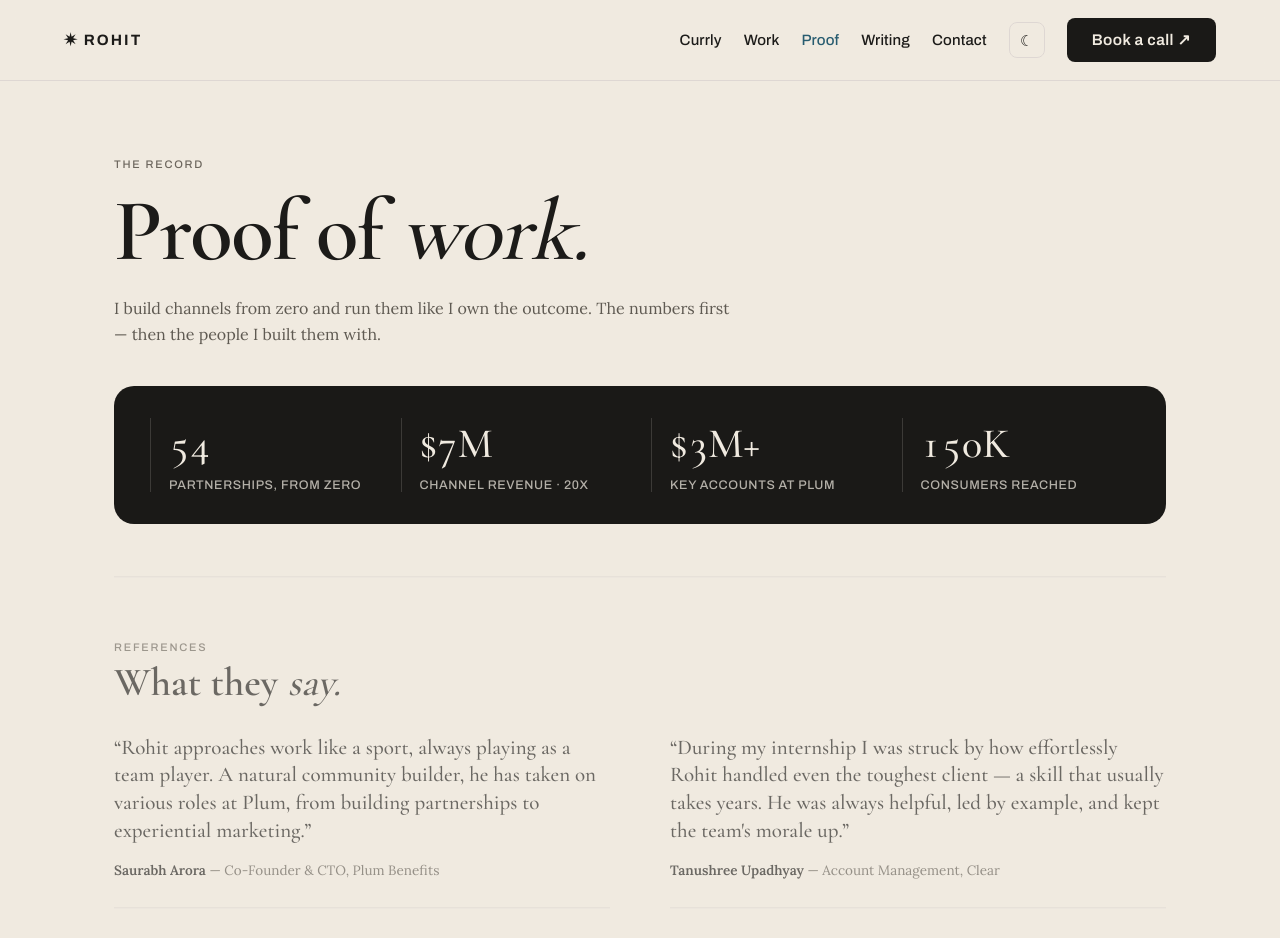
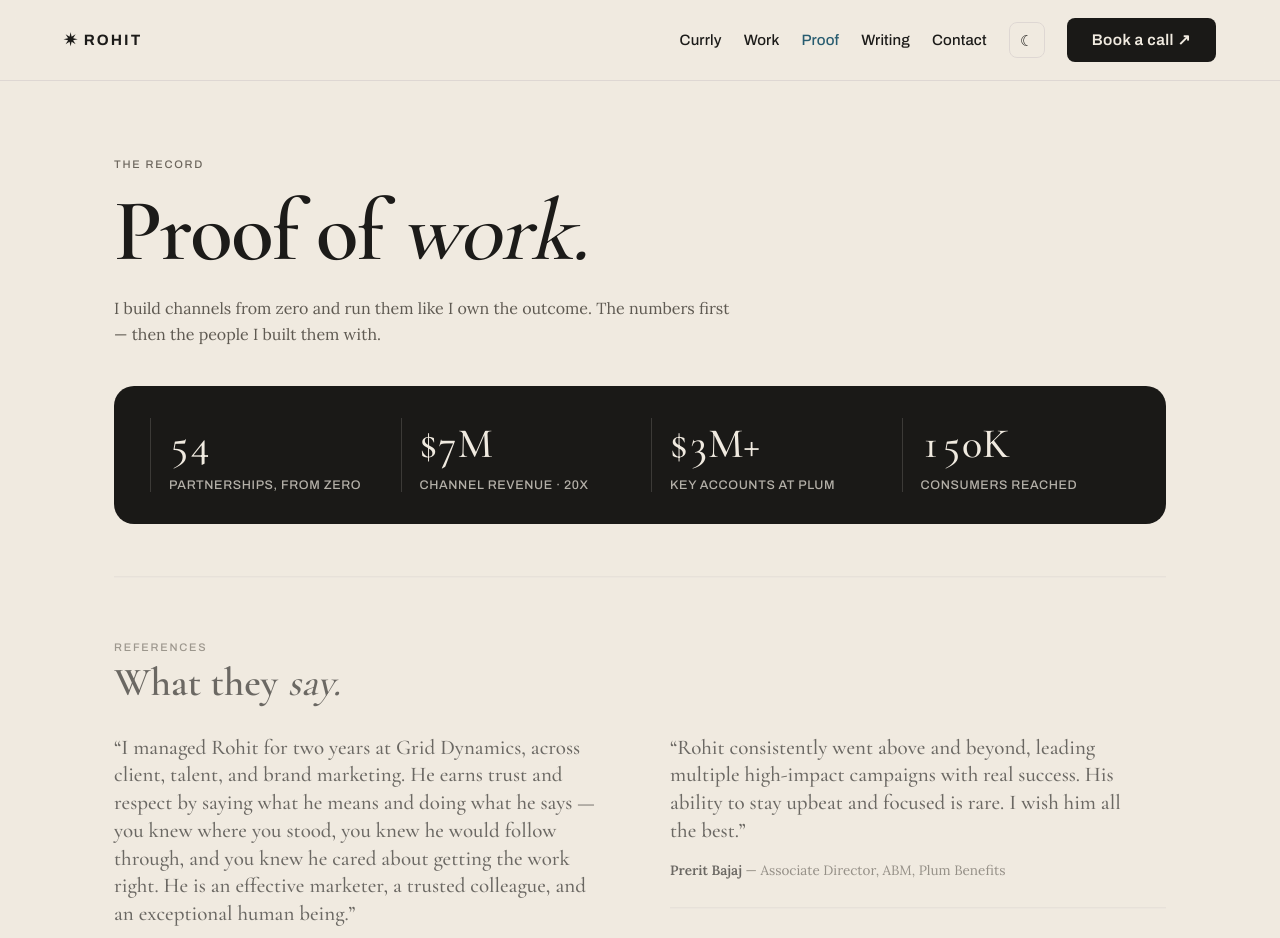
Before and after one commit to rohit1703/rohit-executive-portfolio, a Next.js app: page /proof in a window 1280 px wide. Shown: the top 938 px of the page. Built offline with nearby package versions, Linux system fonts and the light colour scheme.

Commit message:
content(references): add Cary Savas (Grid Dynamics manager) at the top

```diff
--- a/app/proof/page.tsx
+++ b/app/proof/page.tsx
@@ -10,6 +10,7 @@ const BAND: [string, string][] = [
 ];
 
 const QUOTES: { q: string; name: string; cap: string }[] = [
+  { q: "I managed Rohit for two years at Grid Dynamics, across client, talent, and brand marketing. He earns trust and respect by saying what he means and doing what he says — you knew where you stood, you knew he would follow through, and you knew he cared about getting the work right. He is an effective marketer, a trusted colleague, and an exceptional human being.", name: 'Cary Savas', cap: 'Brand & Demand Leader, Grid Dynamics' },
   { q: 'Rohit approaches work like a sport, always playing as a team player. A natural community builder, he has taken on various roles at Plum, from building partnerships to experiential marketing.', name: 'Saurabh Arora', cap: 'Co-Founder & CTO, Plum Benefits' },
   { q: 'Rohit is the go-to person and the load balance between internal customers and external stakeholders. Managing him was easy when he was hitting his goals, and rewarding when he pushed the whole team toward newer possibilities and use cases.', name: 'Adwitiya Singh', cap: 'Head, BFSI & Payroll, Clear' },
   { q: "I had the pleasure of working with Rohit at Plum, and he's one of the most high-energy people I've worked with. He was the driving force behind many key initiatives, bringing innovative ideas and exceptional execution to the table.", name: 'Abhishek Poddar', cap: 'Co-Founder & CEO, Plum Benefits' },
--- a/lib/content.ts
+++ b/lib/content.ts
@@ -5,6 +5,9 @@ export interface Reference {
 }
 
 export const REFERENCES: Reference[] = [
+  { name: 'Cary Savas', title: 'Brand & Demand Leader', company: 'Grid Dynamics',
+    pre: 'I managed Rohit for two years at Grid Dynamics. He earns trust by saying what he means and doing what he says — ',
+    hl: 'an effective marketer, a trusted colleague', post: ', and an exceptional human being.' },
   { name: 'Saurabh Arora', title: 'Co-Founder & CTO', company: 'Plum Benefits',
     pre: 'Rohit approaches work like a sport, always a team player. ',
     hl: 'A natural community builder', post: ', he took on everything from partnerships to experiential marketing.' },
```
